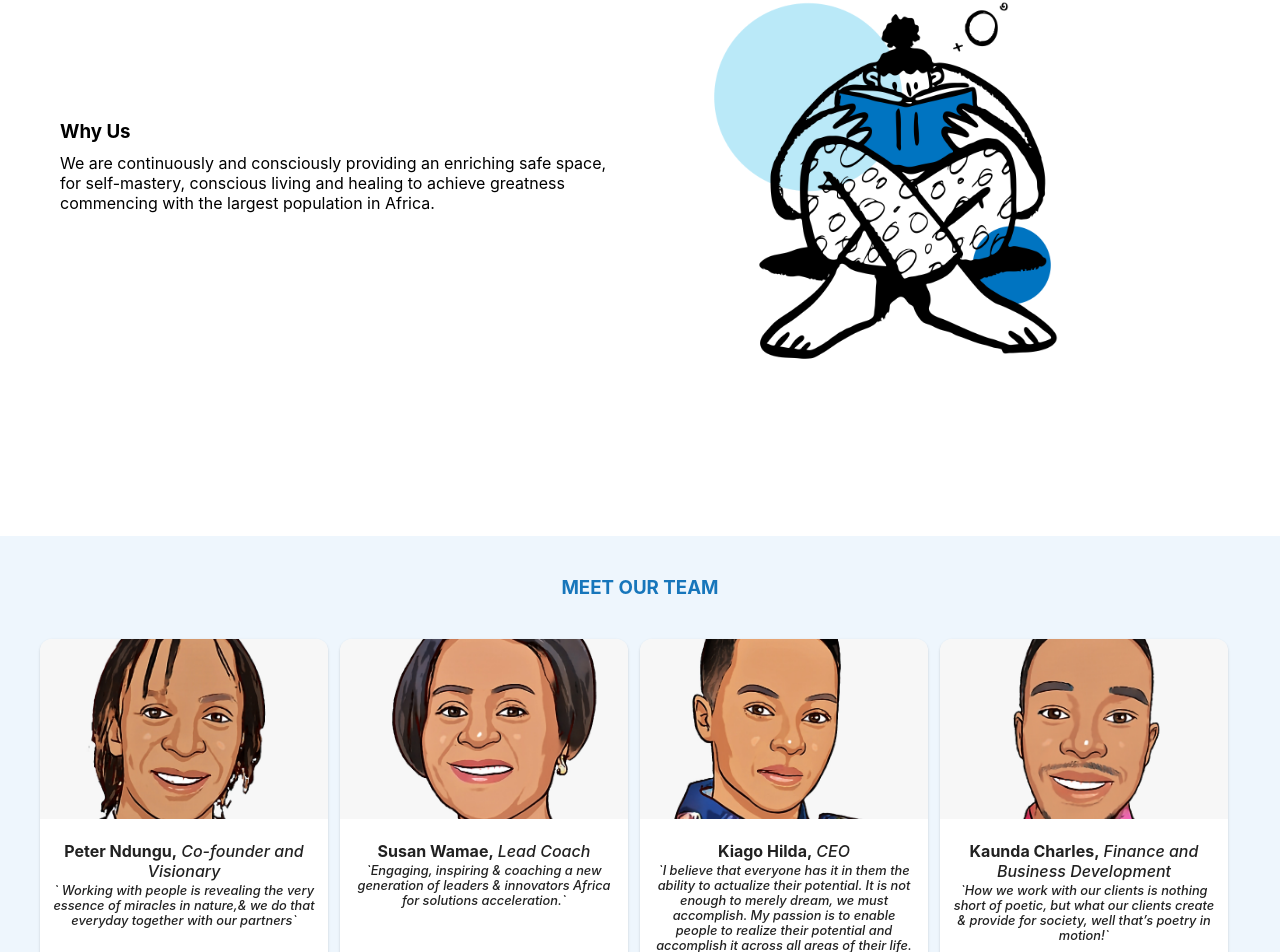
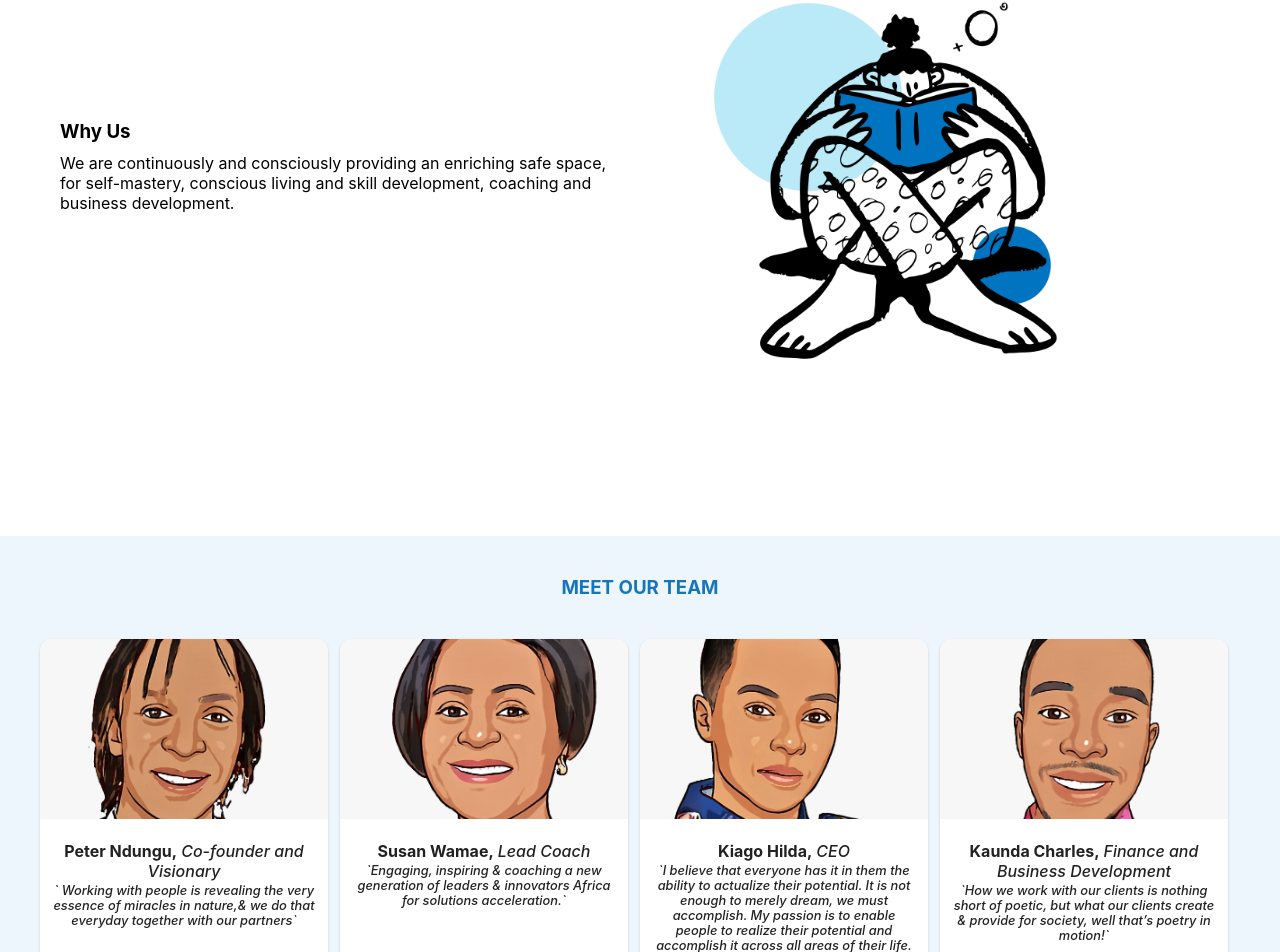
Before and after one commit to efenstakes/gmcke, a React (Create React App) app: page /about in a window 1280 px wide. Shown: the part 2128-3080 px from the top of the page. Built offline with nearby package versions, Linux system fonts and the light colour scheme; a web font is replaced by a local one.

Commit message:
update why us message

```diff
--- a/src/pages/about/why_us.component.js
+++ b/src/pages/about/why_us.component.js
@@ -29,8 +29,8 @@ const WhyUsComponent = () => {
                             We are continuously and consciously
                             providing an enriching safe space, for
                             self-mastery, conscious living and
-                            healing to achieve greatness commencing
-                            with the largest population in Africa.
+                            skill development, coaching and business
+                            development.
                         </p>
                         {/* <VSpacerComponent space={2} />
                         <p>
```
